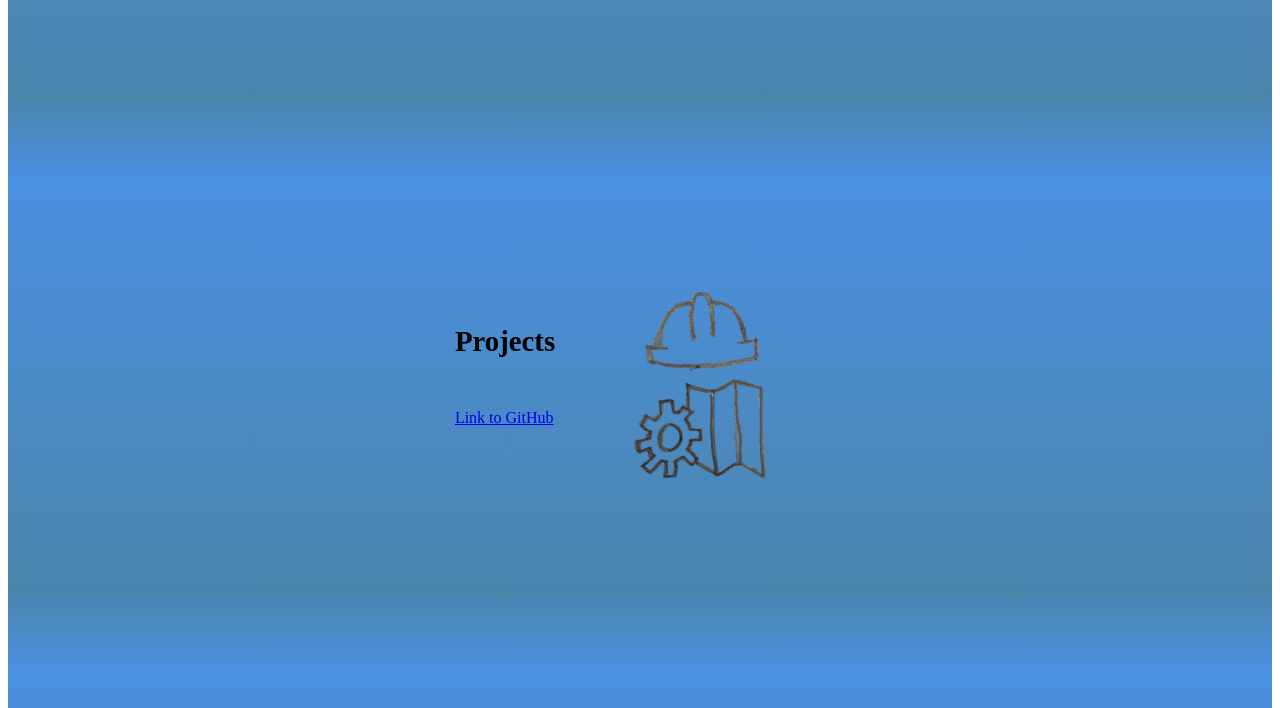
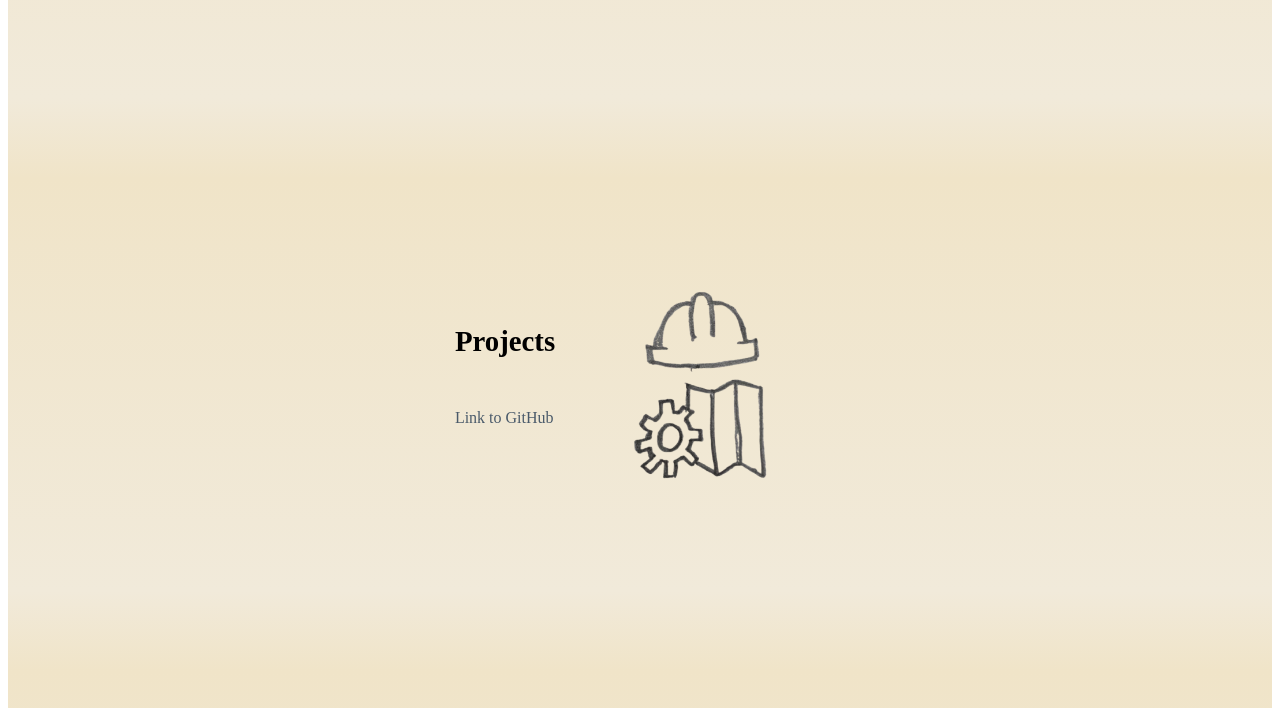
Before and after one commit to Hadar-Rand/My-Website, a plain HTML site: page index.html in a window 1280 px wide. Shown: the part 2066-2774 px from the top of the page. Drawn offline with Linux system fonts and the light colour scheme.

Commit message:
second commit

```diff
--- a/index.html
+++ b/index.html
@@ -8,6 +8,7 @@
         <link rel="icon" type="image/png" href="images/logo.png" />
     </head>
     <body>
+        <div class="mainContent">
             <section class="firstView">
                 <img src="images/logo.png" class="logo" alt="Logo">
 
@@ -93,9 +94,13 @@
             <div class="fade-between"></div>
 
             <section id="contactView" class="contactView">
+                <div class="contactDiv">
                     <h4> Contact </h4>
+                    <p> Hadarand@gmail.com </p>
+                </div>
             </section>
 
             <script src="script.js"></script>
+        </div>
     </body>
 </html>
--- a/style.css
+++ b/style.css
@@ -1,3 +1,7 @@
+:root {
+  --text: #1C1C1C;
+}
+
 .firstView {
     height: 100vh; /* 100% of viewport height */
     width: 100%;
@@ -71,20 +75,21 @@ button:hover {
 .projectsView,
 .contactView {
     min-height: 300px;
-    background: linear-gradient(to bottom, #4a90e2, #4b85ac);
+    background: linear-gradient(to bottom, #f0e4c8, #f1eada);
     display: flex;
     flex-wrap: wrap;
 }
 
 .fade-between {
     height: 80px;
-    background: linear-gradient(to bottom, #4b85ac, #4a90e2);
+    background: linear-gradient(to bottom, #f1eada, #f0e4c8);
 }
 
 .profileView,
 .educationView,
 .workExpView,
-.projectsView {
+.projectsView,
+.contactView {
     display: flex;
     justify-content: center;
     align-items: center;
@@ -206,3 +211,13 @@ button:hover {
 .workExpText .line3 {
   font-size: 1rem;
 }
+
+a {
+  color: #4A5A6A;
+  text-decoration: none;
+}
+
+a:hover {
+  color: #2E3A46;
+  text-decoration: underline;
+}
```
Lines whose indentation alone changed are shown as unchanged.
